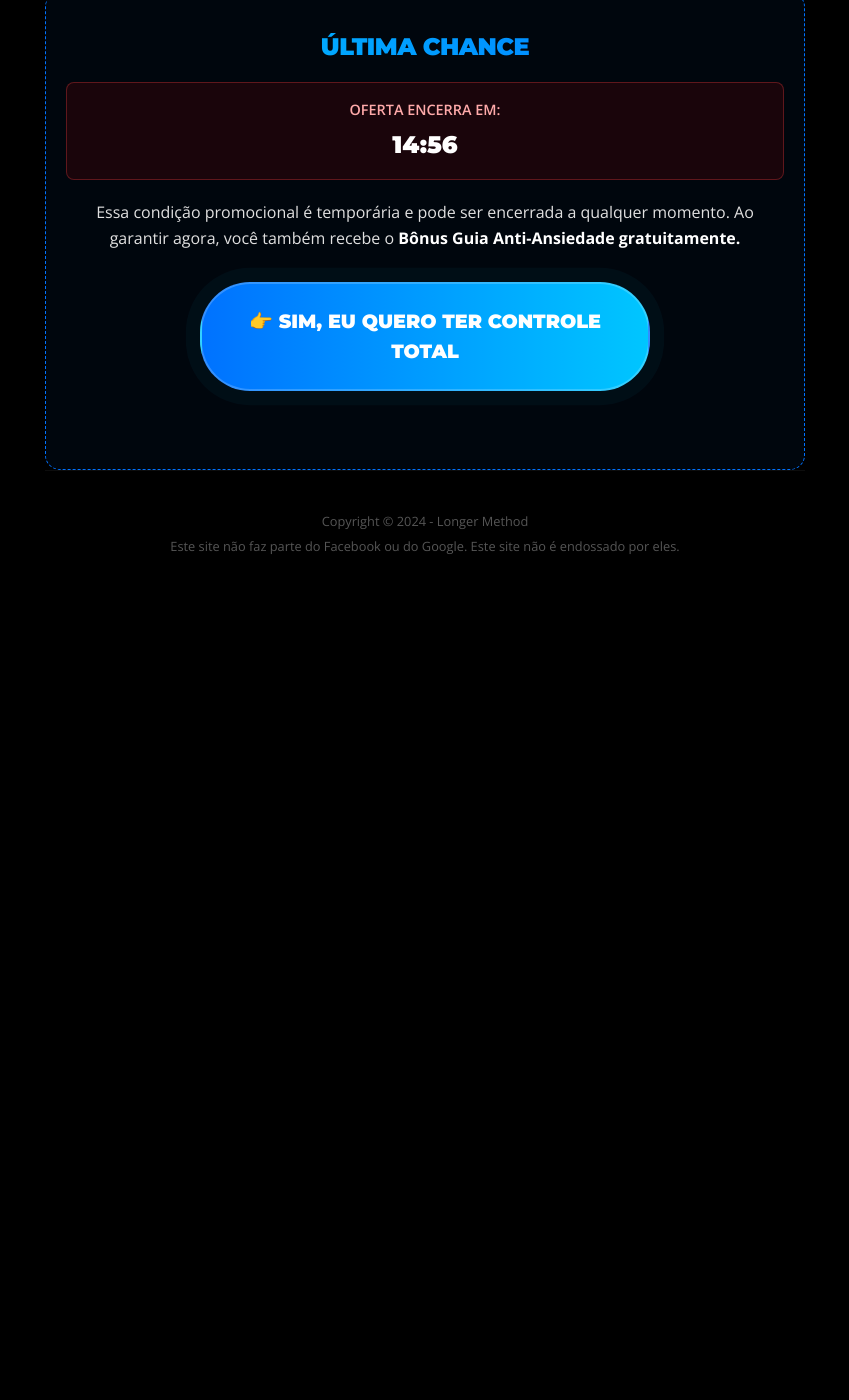
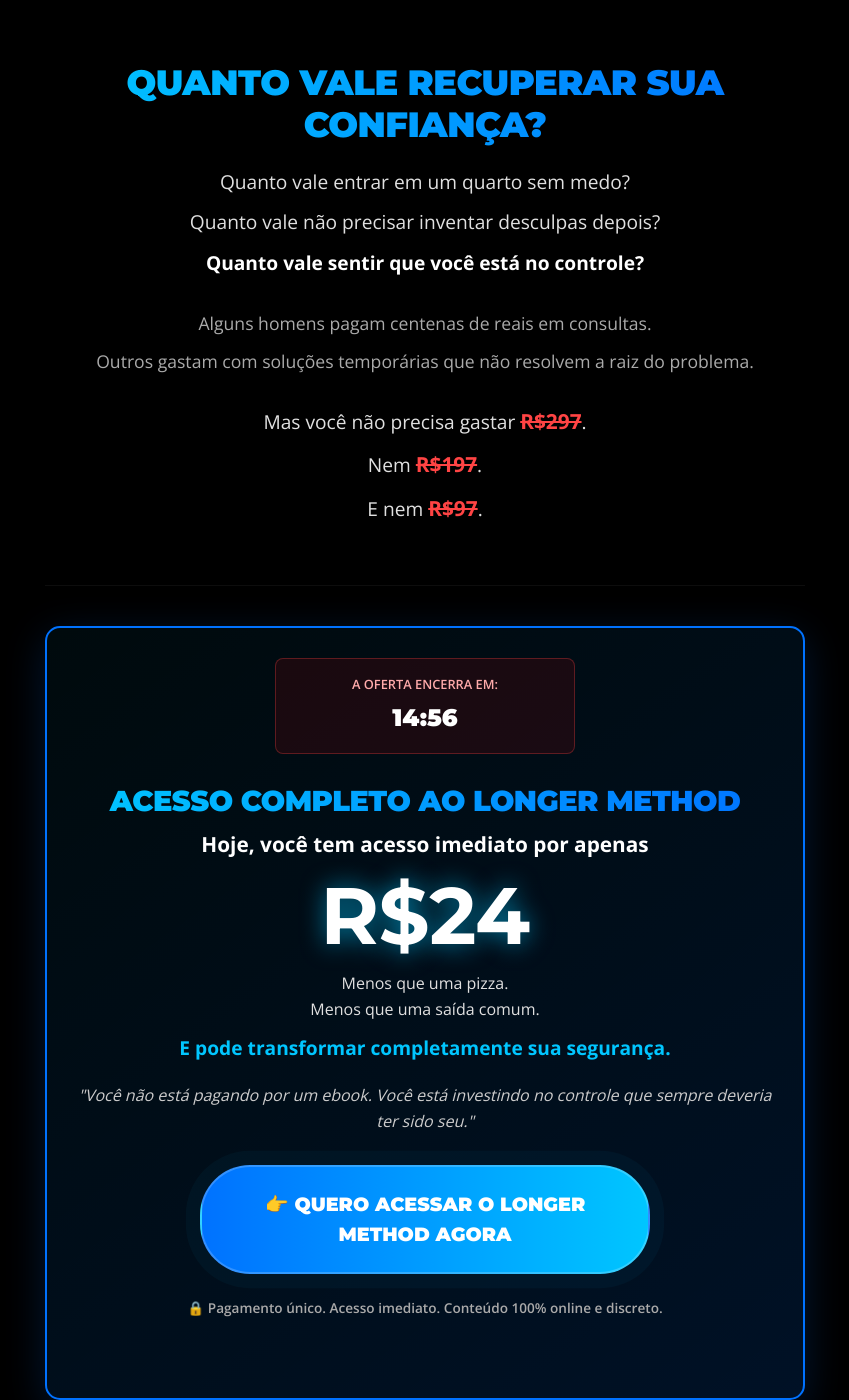
Before and after one commit to fillipe-designer/longer.method, a plain HTML site: page index.html in a window 1280 px wide. Shown: the part 4226-5626 px from the top of the page, without its empty margins (215-1064 px from the left). Before the commit the page ends 4872 px from the top, so only its background shows below. Drawn offline with nearby package versions, Linux system fonts and the light colour scheme.

Commit message:
index.html

```diff
--- a/index.html
+++ b/index.html
@@ -154,34 +154,43 @@
         .testimonial-author { display: block; margin-top: 15px; color: var(--primary-blue); font-weight: 700; text-align: right; }
 
         /* --- LISTAS DE CONTRASTE --- */
-        .check-list li, .cross-list li {
-            margin-bottom: 15px; display: flex; align-items: flex-start; font-size: 1.1rem;
+        .check-list li, .cross-list li { margin-bottom: 15px; display: flex; align-items: flex-start; font-size: 1.1rem; }
+        .check-list li::before { content: '✔'; color: var(--primary-blue); font-weight: bold; margin-right: 12px; font-size: 1.3rem; }
+        .cross-list li::before { content: '✖'; color: var(--alert-red); font-weight: bold; margin-right: 12px; font-size: 1.3rem; }
+
+        /* --- SEÇÕES DE OFERTA / PREÇO (NOVAS) --- */
+        .value-anchoring { text-align: center; }
+        .value-anchoring p { font-size: 1.2rem; margin-bottom: 10px; }
+        .strike-price { text-decoration: line-through; color: var(--alert-red); font-weight: bold; font-size: 1.3rem; }
+
+        .price-reveal {
+            background: linear-gradient(145deg, rgba(0, 198, 255, 0.05), rgba(0, 114, 255, 0.15));
+            border: 2px solid var(--secondary-blue);
+            border-radius: 15px;
+            padding: 50px 20px;
+            text-align: center;
+            box-shadow: 0 10px 40px rgba(0, 114, 255, 0.2);
+            margin: 40px 0;
+            position: relative;
         }
-        .check-list li::before {
-            content: '✔'; color: var(--primary-blue); font-weight: bold; margin-right: 12px; font-size: 1.3rem;
-        }
-        .cross-list li::before {
-            content: '✖'; color: var(--alert-red); font-weight: bold; margin-right: 12px; font-size: 1.3rem;
-        }
+        .price-reveal h1 { font-size: 5rem; color: #fff; text-shadow: 0 0 25px var(--accent-glow); margin: 15px 0; line-height: 1; }
+
+        .guarantee { text-align: center; padding: 30px 20px; background: rgba(255,255,255,0.02); border-radius: 10px; }
+
+        .micro-copy { font-size: 0.85rem; color: #aaa; text-align: center; margin-top: 15px; font-weight: 600; }
 
         /* --- CONTADOR --- */
         .countdown-box {
-            background: rgba(255, 0, 0, 0.1);
-            border: 1px solid rgba(255, 68, 68, 0.3);
-            color: #ffaaaa;
-            padding: 15px;
-            border-radius: 8px;
-            text-align: center;
-            margin: 20px 0;
-            font-weight: 600;
+            background: rgba(255, 0, 0, 0.1); border: 1px solid rgba(255, 68, 68, 0.3);
+            color: #ffaaaa; padding: 15px; border-radius: 8px; text-align: center;
+            margin: 20px auto; font-weight: 600; max-width: 300px;
         }
         #timer { font-size: 1.5rem; color: #fff; font-weight: 800; font-family: 'Montserrat', sans-serif; }
 
         /* --- MARQUEE --- */
         .marquee-wrapper {
             background: linear-gradient(90deg, #000, #001a33, #000);
-            border-top: 1px solid var(--secondary-blue);
-            border-bottom: 1px solid var(--secondary-blue);
+            border-top: 1px solid var(--secondary-blue); border-bottom: 1px solid var(--secondary-blue);
             overflow: hidden; white-space: nowrap; padding: 10px 0;
         }
         .marquee-content { display: inline-block; animation: scroll-left 20s linear infinite; }
@@ -195,6 +204,7 @@
         @media (max-width: 768px) {
             .testimonials-grid { grid-template-columns: 1fr; }
             h1 { font-size: 1.8rem; }
+            .price-reveal h1 { font-size: 4rem; }
             .cta-button { font-size: 1rem; padding: 18px; }
             .section-title { font-size: 1.5rem; }
         }
@@ -238,7 +248,7 @@
         </div>
 
         <div class="cta-container">
-            <a href="https://pay.kiwify.com.br/SykVrzJ?afid=iOMlmN6z" class="cta-button">👉 QUERO TER CONTROLE TOTAL AGORA</a>
+            <a href="#oferta" class="cta-button">👉 QUERO TER CONTROLE TOTAL AGORA</a>
         </div>
 
         <section class="text-center">
@@ -278,7 +288,7 @@
             </article>
 
             <div class="cta-container">
-                <a href="https://pay.kiwify.com.br/SykVrzJ?afid=iOMlmN6z" class="cta-button">QUERO APLICAR O MÉTODO</a>
+                <a href="#oferta" class="cta-button">QUERO APLICAR O MÉTODO</a>
             </div>
         </section>
 
@@ -308,7 +318,7 @@
 
             </div>
              <div class="cta-container" style="margin-top: 30px;">
-                <a href="https://pay.kiwify.com.br/SykVrzJ?afid=iOMlmN6z" class="cta-button">QUERO TER RESULTADOS ASSIM</a>
+                <a href="#oferta" class="cta-button">QUERO TER RESULTADOS ASSIM</a>
             </div>
         </section>
 
@@ -345,27 +355,56 @@
             </ul>
         </section>
 
-        <section class="text-center">
+        <section class="text-center" style="margin-bottom: 20px;">
             <div style="font-size: 3.5rem; margin-bottom: 15px;">🛡️</div>
             <h2 class="text-gradient">Garantia Blindada de 7 Dias</h2>
             <p>Teste o método sem riscos. Se não sentir evolução, devolvemos seu dinheiro.</p>
         </section>
 
-        <section id="oferta-final" style="background: rgba(0, 114, 255, 0.05); border: 1px dashed var(--secondary-blue); border-radius: 15px; padding: 40px 20px;">
-            <h2 class="text-gradient text-center">ÚLTIMA CHANCE</h2>
+        <section class="value-anchoring">
+            <h2 class="text-gradient section-title" style="font-size: 2.2rem;">Quanto Vale Recuperar Sua Confiança?</h2>
+            <p>Quanto vale entrar em um quarto sem medo?</p>
+            <p>Quanto vale não precisar inventar desculpas depois?</p>
+            <p><strong>Quanto vale sentir que você está no controle?</strong></p>
 
-            <div class="countdown-box">
-                <p style="font-size: 0.9rem; margin-bottom: 5px;">OFERTA ENCERRA EM:</p>
+            <div style="margin: 30px 0;">
+                <p style="color: #aaa; font-size: 1.1rem;">Alguns homens pagam centenas de reais em consultas.</p>
+                <p style="color: #aaa; font-size: 1.1rem;">Outros gastam com soluções temporárias que não resolvem a raiz do problema.</p>
+            </div>
+
+            <p>Mas você não precisa gastar <span class="strike-price">R$297</span>.</p>
+            <p>Nem <span class="strike-price">R$197</span>.</p>
+            <p>E nem <span class="strike-price">R$97</span>.</p>
+        </section>
+
+        <div id="oferta"></div> <section class="price-reveal">
+
+            <div class="countdown-box" style="margin-top: -20px; margin-bottom: 30px;">
+                <p style="font-size: 0.8rem; margin-bottom: 5px;">A OFERTA ENCERRA EM:</p>
                 <div id="timer">14:59</div>
             </div>
 
-            <p class="text-center" style="margin-bottom: 20px;">
-                Essa condição promocional é temporária e pode ser encerrada a qualquer momento. Ao garantir agora, você também recebe o <strong>Bônus Guia Anti-Ansiedade gratuitamente.</strong>
-            </p>
+            <h2 class="text-gradient" style="font-size: 1.8rem; margin-bottom: 10px;">Acesso Completo ao Longer Method</h2>
+            <p style="font-size: 1.3rem; font-weight: bold; color: #fff;">Hoje, você tem acesso imediato por apenas</p>
+
+            <h1>R$24</h1>
+
+            <p>Menos que uma pizza.</p>
+            <p>Menos que uma saída comum.</p>
+            <p style="color: var(--primary-blue); font-weight: bold; font-size: 1.2rem; margin-top: 10px;">E pode transformar completamente sua segurança.</p>
+
+            <p style="font-style: italic; margin-top: 20px; color: #ccc;">"Você não está pagando por um ebook. Você está investindo no controle que sempre deveria ter sido seu."</p>
 
             <div class="cta-container">
-                <a href="https://pay.kiwify.com.br/SykVrzJ?afid=iOMlmN6z" class="cta-button">👉 SIM, EU QUERO TER CONTROLE TOTAL</a>
+                <a href="https://pay.kiwify.com.br/SykVrzJ?afid=iOMlmN6z" class="cta-button">👉 QUERO ACESSAR O LONGER METHOD AGORA</a>
+                <p class="micro-copy">🔒 Pagamento único. Acesso imediato. Conteúdo 100% online e discreto.</p>
             </div>
+        </section>
+
+        <section class="guarantee">
+            <h2 class="text-gradient" style="font-size: 1.5rem; margin-bottom: 10px;">Risco Zero</h2>
+            <p style="font-size: 1.1rem;">Você acessa o conteúdo imediatamente e pode começar hoje mesmo.</p>
+            <p style="font-size: 1.1rem; color: #ccc; margin-top: 5px;">O único risco aqui é continuar adiando e permanecer na mesma situação.</p>
         </section>
 
         <footer style="text-align: center; padding: 40px 0; font-size: 0.8rem; color: #555; border-top: 1px solid rgba(255,255,255,0.05);">
@@ -375,6 +414,16 @@
     </div>
 
     <script>
+        // --- ROLAGEM SUAVE PARA OS BOTÕES INTERNOS ---
+        document.querySelectorAll('a[href^="#"]').forEach(anchor => {
+            anchor.addEventListener('click', function (e) {
+                e.preventDefault();
+                document.querySelector(this.getAttribute('href')).scrollIntoView({
+                    behavior: 'smooth'
+                });
+            });
+        });
+
         // --- CONTADOR DE ESCASSEZ ---
         function startTimer(duration, display) {
             var timer = duration, minutes, seconds;
```
